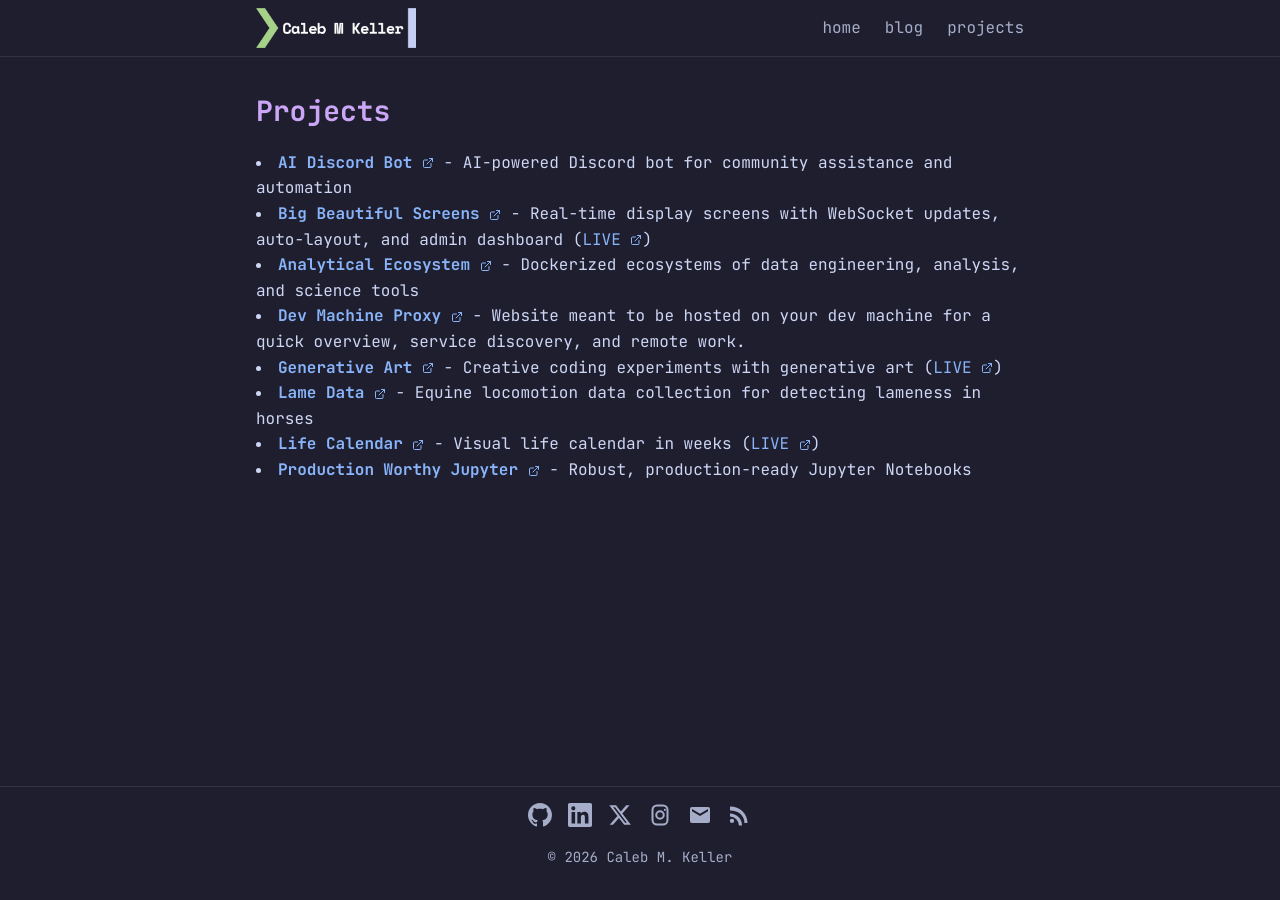
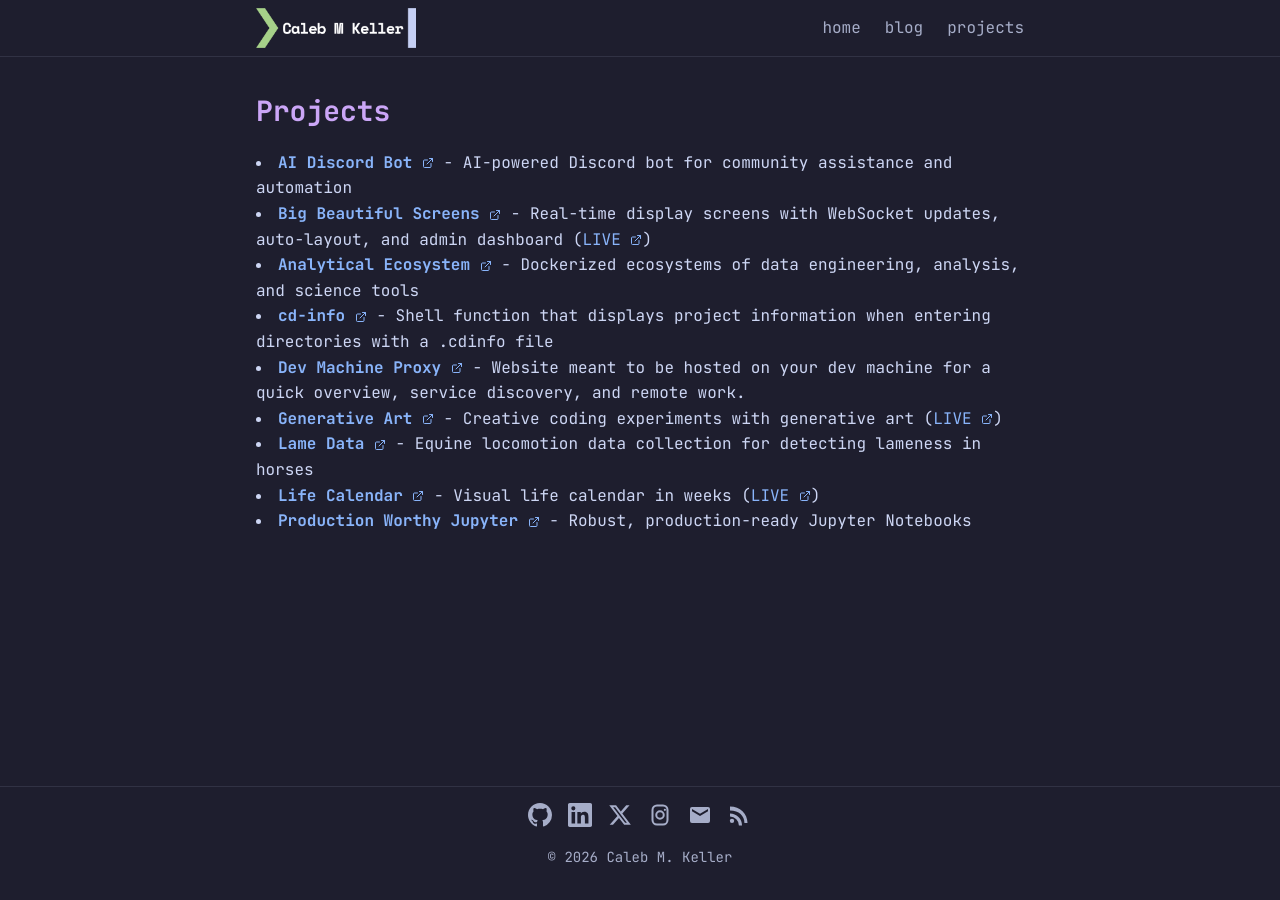
Before and after one commit to wrathagom/wrathagom.github.io, a Jekyll site: the page built from projects.md, in a window 1280 px wide. Built offline with Jekyll 4.4.1, drawn with Linux system fonts in a browser that asks for light colours; comment, search, counter and statistics services are not loaded.

Commit message:
Add cd-info to project list

```diff
--- a/projects.md
+++ b/projects.md
@@ -8,6 +8,7 @@ title: Projects
 - **[AI Discord Bot](https://github.com/wrathagom/ai-discord-bot)** - AI-powered Discord bot for community assistance and automation
 - **[Big Beautiful Screens](https://github.com/wrathagom/Big-Beautiful-Screens)** - Real-time display screens with WebSocket updates, auto-layout, and admin dashboard ([LIVE](https://bigbeautifulscreens.com))
 - **[Analytical Ecosystem](https://github.com/wrathagom/analytical-ecosystem)** - Dockerized ecosystems of data engineering, analysis, and science tools
+- **[cd-info](https://github.com/wrathagom/cd-info)** - Shell function that displays project information when entering directories with a .cdinfo file
 - **[Dev Machine Proxy](https://github.com/wrathagom/dev-machine-proxy)** - Website meant to be hosted on your dev machine for a quick overview, service discovery, and remote work.
 - **[Generative Art](https://github.com/wrathagom/generative-art)** - Creative coding experiments with generative art ([LIVE](https://calebmkeller.com/generative-art/))
 - **[Lame Data](https://github.com/wrathagom/lame-data)** - Equine locomotion data collection for detecting lameness in horses
```
